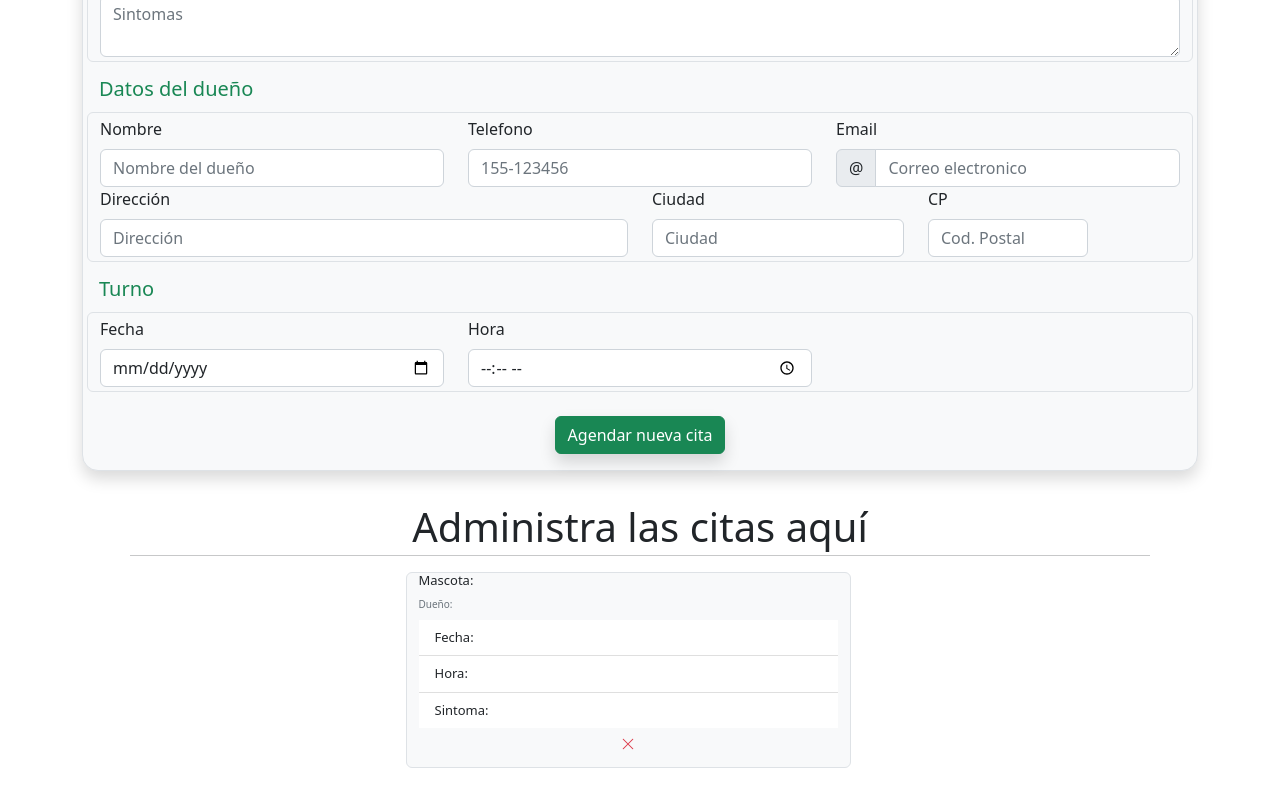
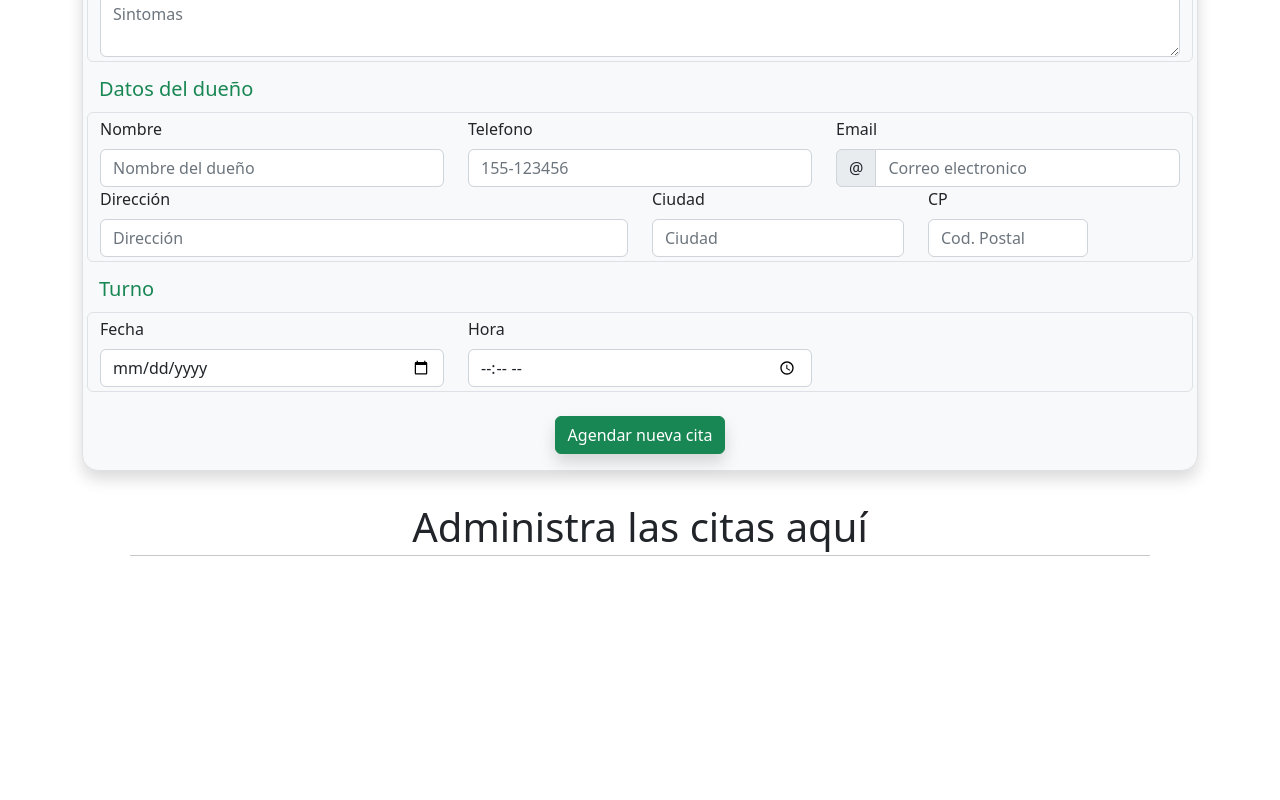
Before and after one commit to agustines82/TpReact9-PacientesVeterinaria, a React (Create React App) app: page / in a window 1280 px wide. Shown: the part 328-1128 px from the top of the page. After the commit the page ends 900 px from the top, so only its background shows below. Built offline with nearby package versions, Linux system fonts and the light colour scheme.

Commit message:
hasta aqui funciona todo menos el map

```diff
--- a/src/components/Cita.jsx
+++ b/src/components/Cita.jsx
@@ -1,19 +1,19 @@
 import Button from "react-bootstrap/Button";
-const Cita = () => {
+const Cita = ({ objetoCita, borrarCita }) => {
     return (
         <>
             <article className="cards border rounded col-12 col-md-4 col-lg-5 my-3 mx-3 bg-light">
                 <aside className="card-bod ">
-                    <h5 className="car-title fs-7">Mascota:</h5>
-                    <p className="car-subtitle mb-2 text-muted fs-8">Dueño:</p>
+                    <h5 className="car-title fs-7">Mascota:{objetoCita.petName}</h5>
+                    <p className="car-subtitle mb-2 text-muted fs-8">Dueño:{objetoCita.ownName}</p>
                     <ul className="list-group list-group-flush">
-                        <li className="list-group-item fs-7">Fecha:</li>
-                        <li className="list-group-item fs-7">Hora:</li>
-                        <li className="list-group-item fs-7">Sintoma:</li>
+                        <li className="list-group-item fs-7">Fecha:{objetoCita.apointmentDate}</li>
+                        <li className="list-group-item fs-7">Hora:{objetoCita.apointmentTime}</li>
+                        <li className="list-group-item fs-7">Sintoma:{objetoCita.petSymtom}</li>
                     </ul>
                 </aside>
                 <aside className="text-center mb-2">
-                    <Button variant="outline-light" size="sm">
+                    <Button variant="outline-light" size="sm" onClick={() => borrarCita(objetoCita)}>
                         <i className="text-danger bi bi-x-lg"></i>
                     </Button>
                 </aside>
--- a/src/components/Formulario.jsx
+++ b/src/components/Formulario.jsx
@@ -24,7 +24,7 @@ const Formulario = () => {
     //en el evento onChange en el FormControl necesito ir guardando lo que se escribe y el objeto form ira guardando ese valor en c/u de sus propiedades,
     const [form, setForm] = useState(valoresInicialesForm);
     //variable para guardar los objetos citas
-    const [listaCitas, setListaCitas] = useState([citasLocalStorage]);
+    const [listaCitas, setListaCitas] = useState(citasLocalStorage);
     //variable de estado de bootstrap para realizar las validaciones y controlar los inputs del form
     const [validated, setValidated] = useState(false);
 
@@ -42,14 +42,19 @@ const Formulario = () => {
     const handleBlur = () => {};
 
     const handleSubmit = (event) => {
-        const form = event.currentTarget;
-        if (form.checkValidity() === false) {
+        const formx = event.currentTarget;
+        if (formx.checkValidity() === false) {
             event.preventDefault();
             event.stopPropagation();
+        } else {
+            //guardo los datos del form (los datos de la cita (el objeto)) el el arreglo de objetos (listaCitas) utilizando el spread operator
+            setListaCitas(...listaCitas, form);
+            setForm(valoresInicialesForm);
         }
+        setValidated(true); //esto es una validacion de bootstrap
+    };
+    const borrarCita = () => {};
 
-        setValidated(true);
-    };
     return (
         <>
             <section className="container">
@@ -238,7 +243,7 @@ const Formulario = () => {
                 <h3 className="display-6 text-center pt-3 my-1">Administra las citas aquí</h3>
                 <hr className="py-0 my-0 mx-5" />
                 <article className="container">
-                    <ListaCitas />
+                    <ListaCitas listaCitas={listaCitas} borrarCita={borrarCita} />
                 </article>
             </section>
         </>
--- a/src/components/ListaCitas.jsx
+++ b/src/components/ListaCitas.jsx
@@ -1,8 +1,11 @@
 import Cita from "./Cita";
-const ListaCitas = () => {
+const ListaCitas = ({ ListaCitas, borrarCita }) => {
     return (
         <div className="container row justify-content-center align-items-center">
-            <Cita />
+            {/* aqui expongo el arreglo de objetos de citas  iterendo el arreglo con el metodo maps de los arreglos*/}
+            {/* {ListaCitas.map((objetoCita, posicion) => (
+                <Cita key={posicion} objetoCita={objetoCita} borrarCita={borrarCita} />
+            ))} */}
         </div>
     );
 };
```
